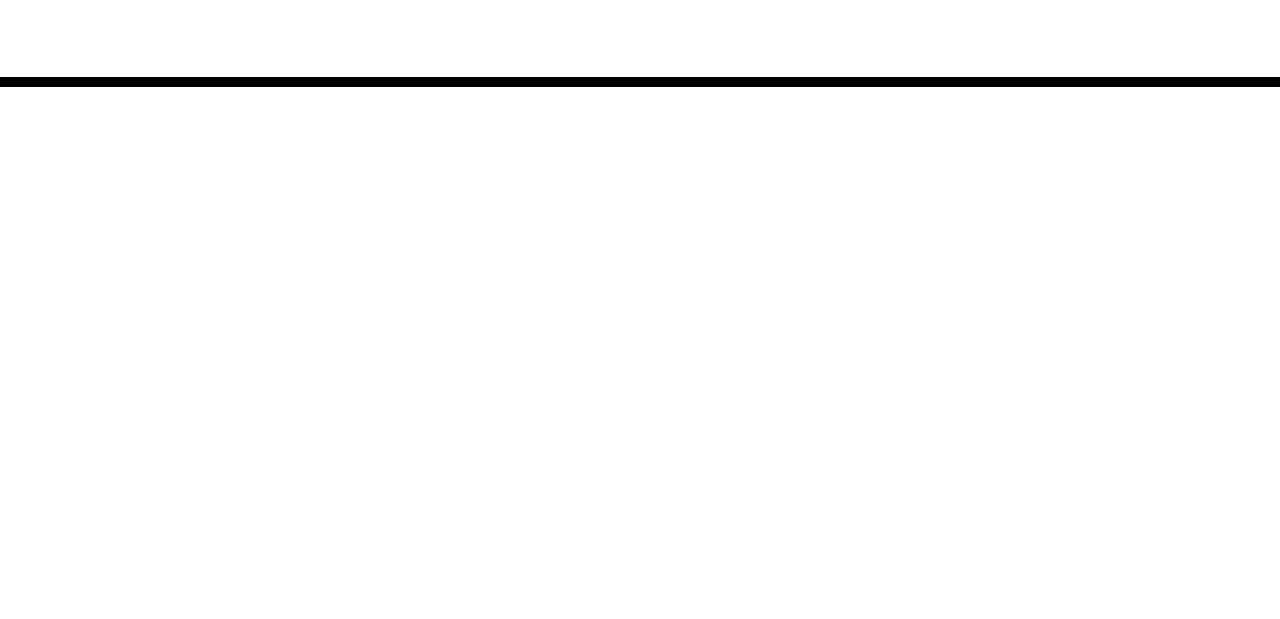
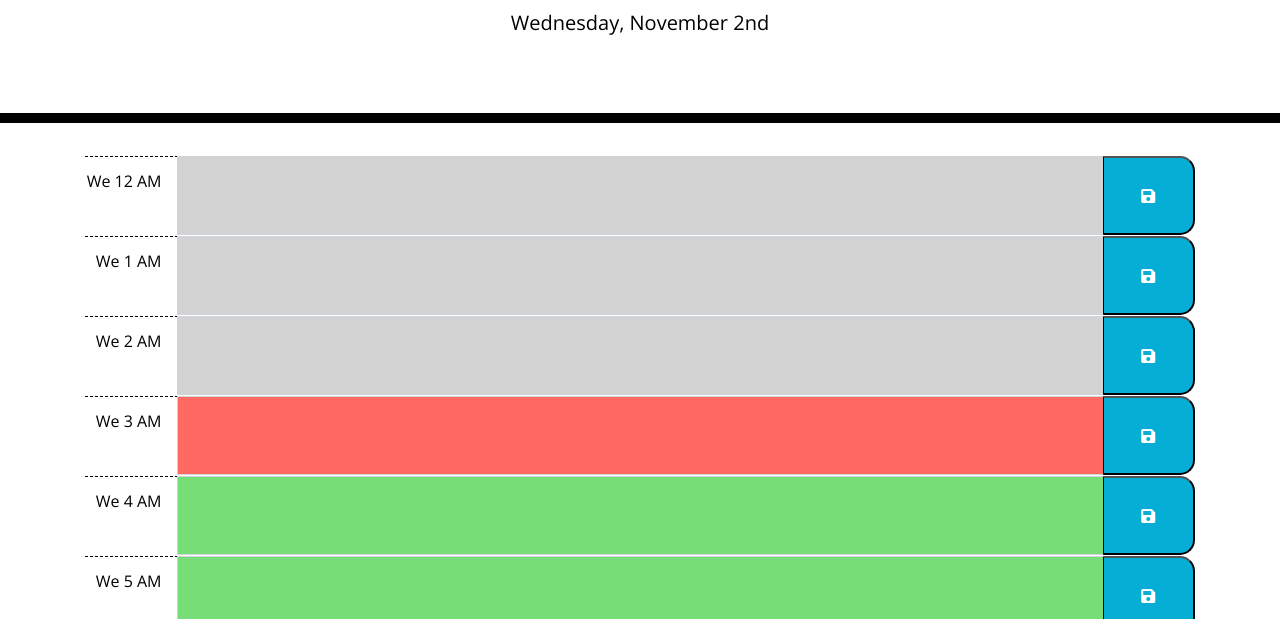
Before and after one commit to bulkacity/WorkDayScheduler, a plain HTML site: page index.html in a window 1280 px wide. Shown: the part 181-800 px from the top of the page. Drawn offline with nearby package versions, Linux system fonts and the light colour scheme; the site is published under a folder, as on GitHub Pages, so addresses that start at the root find nothing.

Commit message:
Had to add the ./assets , had /assets and it didnt load according to the console log

```diff
--- a/index.html
+++ b/index.html
@@ -37,6 +37,6 @@
     <script src="https://cdnjs.cloudflare.com/ajax/libs/jquery/3.2.1/jquery.min.js"></script>
     <!-- // the following will import the moment  -->
     <script src="https://cdnjs.cloudflare.com/ajax/libs/moment.js/2.24.0/moment.min.js"></script>
-    <script src="/assets/js/code.js"></script>
+    <script src="./assets/js/code.js"></script>
   </body>
 </html>
```
